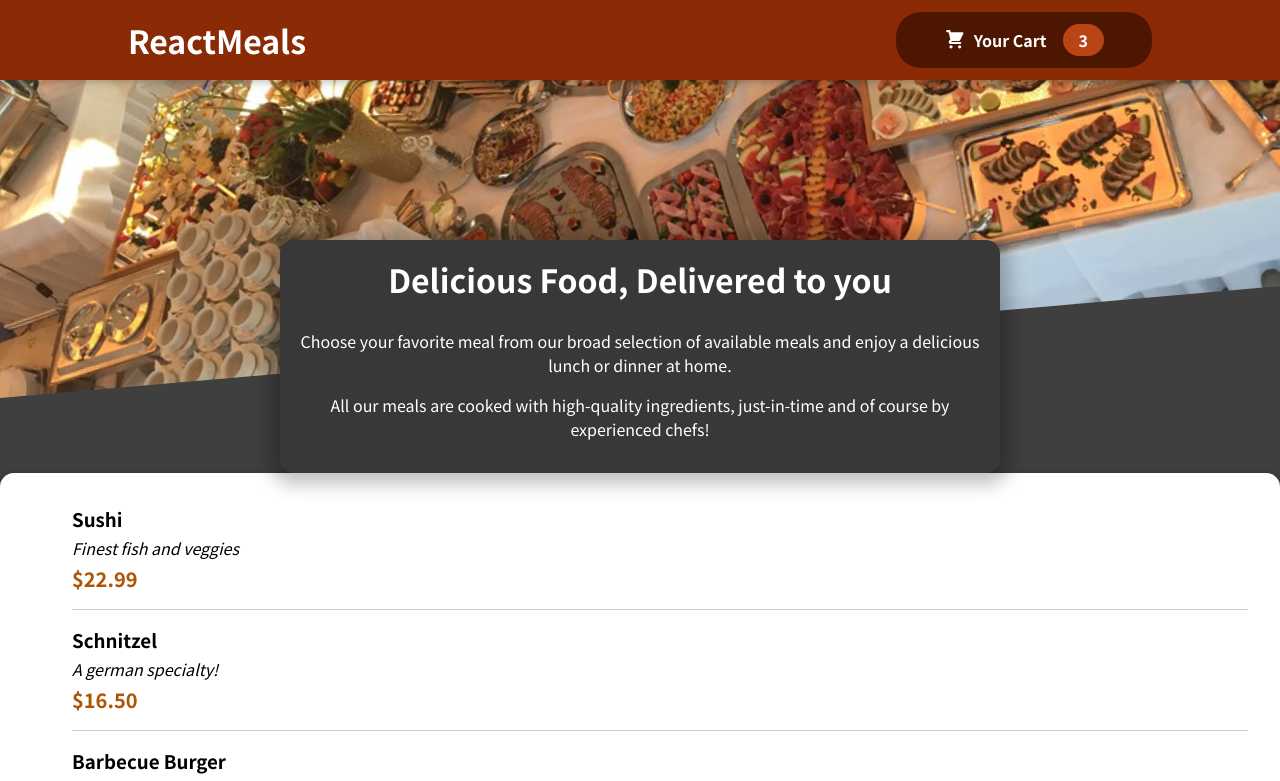
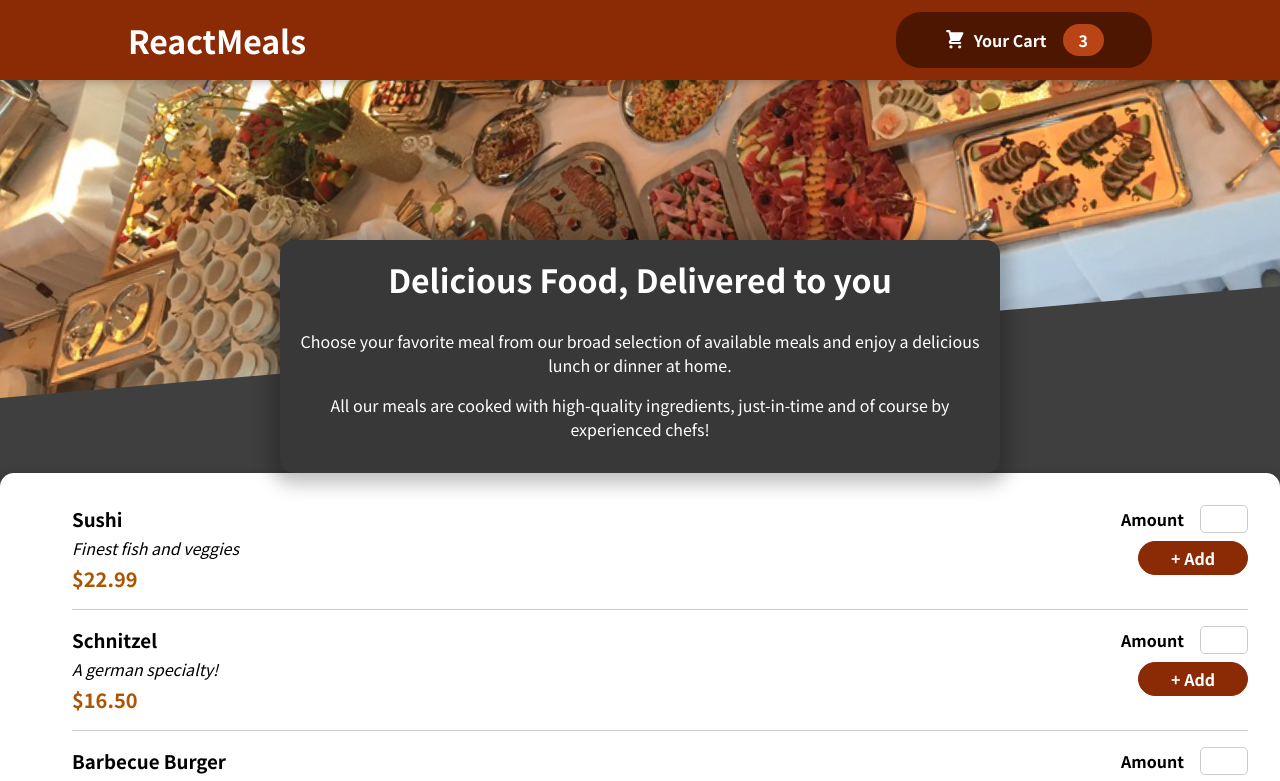
Before and after one commit to kotzimop/react-food-app, a React (Vite) app: page / in a window 1280 px wide. Shown: the top 781 px of the page. Built offline with nearby package versions, Linux system fonts and the light colour scheme.

Commit message:
Adding a Form

```diff
--- a/src/components/Meals/MealItem/MealItem.jsx
+++ b/src/components/Meals/MealItem/MealItem.jsx
@@ -1,8 +1,9 @@
 /* eslint-disable react/prop-types */
-import classes from './MealItem.module.css'
+import MealItemForm from './MealItemForm';
+import classes from './MealItem.module.css';
 
-const MealItem = (props) => {
-const price = `$${props.price?.toFixed(2)}`
+const MealItem = props => {
+  const price = `$${props.price?.toFixed(2)}`;
   return (
     <li className={classes.meal}>
       <div>
@@ -11,10 +12,10 @@
         <div className={classes.price}>{price}</div>
       </div>
       <div>
-
+        <MealItemForm />
       </div>
     </li>
-  )
-}
+  );
+};
 
-export default MealItem
+export default MealItem;
--- a/src/components/Meals/MealItem/MealItemForm.jsx
+++ b/src/components/Meals/MealItem/MealItemForm.jsx
@@ -0,0 +1,25 @@
+/* eslint-disable no-unused-vars */
+import Input from '../../UI/Input';
+
+import classes from './MealItemForm.module.css';
+
+const MealItemForm = props => {
+  return (
+    <form className={classes.form}>
+      <Input
+        label="Amount"
+        input={{
+          id: 'amount',
+          type: 'number',
+          min: '1',
+          max: '5',
+          step: '1',
+          default: '1',
+        }}
+      />
+      <button>+ Add</button>
+    </form>
+  );
+};
+
+export default MealItemForm;
--- /dev/null
+++ b/src/components/Meals/MealItem/MealItemForm.module.css
@@ -0,0 +1,20 @@
+.form {
+  text-align: right;
+}
+
+.form button {
+  font: inherit;
+  cursor: pointer;
+  background-color: #8a2b06;
+  border: 1px solid #8a2b06;
+  color: white;
+  padding: 0.25rem 2rem;
+  border-radius: 20px;
+  font-weight: bold;
+}
+
+.form button:hover,
+.form button:active {
+  background-color: #641e03;
+  border-color: #641e03;
+}
--- /dev/null
+++ b/src/components/UI/Input.jsx
@@ -0,0 +1,13 @@
+/* eslint-disable react/prop-types */
+import classes from './Input.module.css'
+
+const Input = (props) => {
+  return (
+    <div className={classes.input}>
+        <label htmlFor={props.input.id}>{props.label}</label>
+        <input {...props.input}/>
+    </div>
+  )
+}
+
+export default Input
--- /dev/null
+++ b/src/components/UI/Input.module.css
@@ -0,0 +1,18 @@
+.input {
+  display: flex;
+  align-items: center;
+  margin-bottom: 0.5rem;
+}
+
+.input label {
+  font-weight: bold;
+  margin-right: 1rem;
+}
+
+.input input {
+  width: 3rem;
+  border-radius: 5px;
+  border: 1px solid #ccc;
+  font: inherit;
+  padding-left: 0.5rem;
+}
```
Lines whose indentation alone changed are shown as unchanged.
